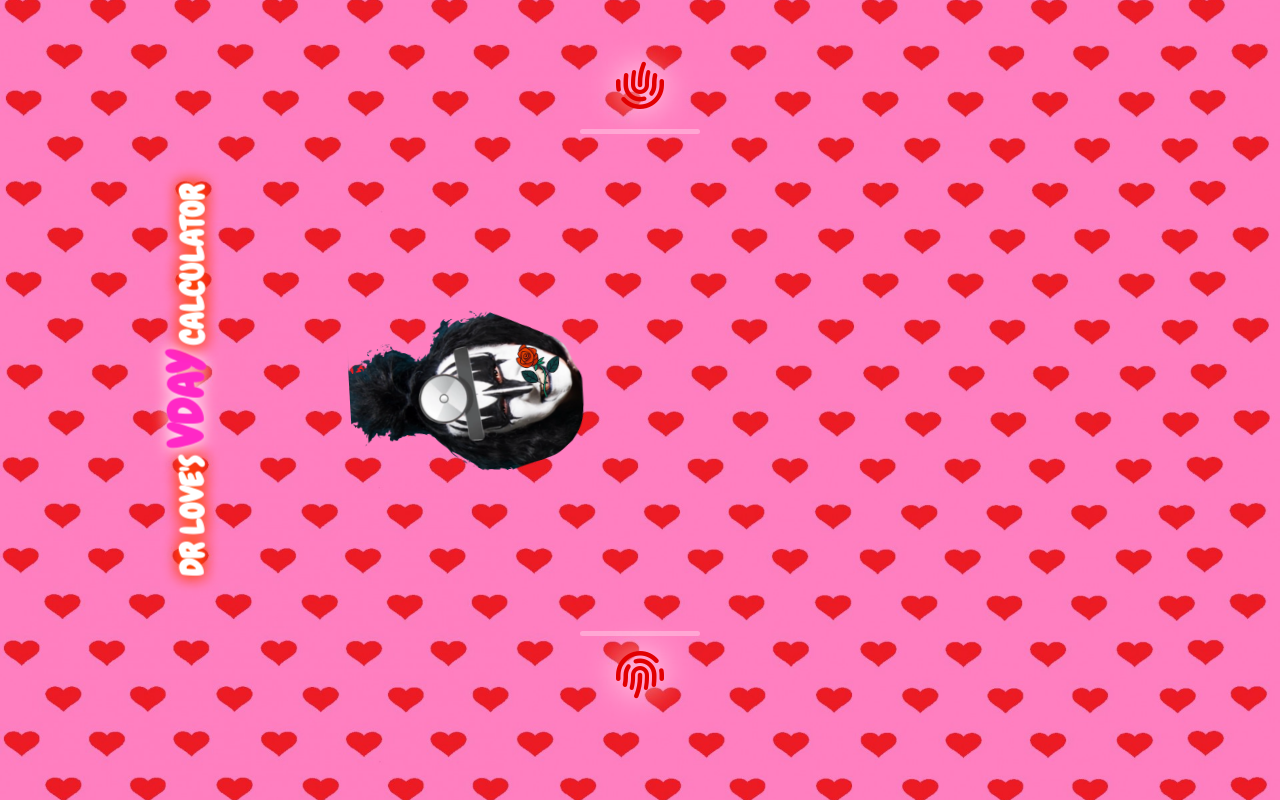
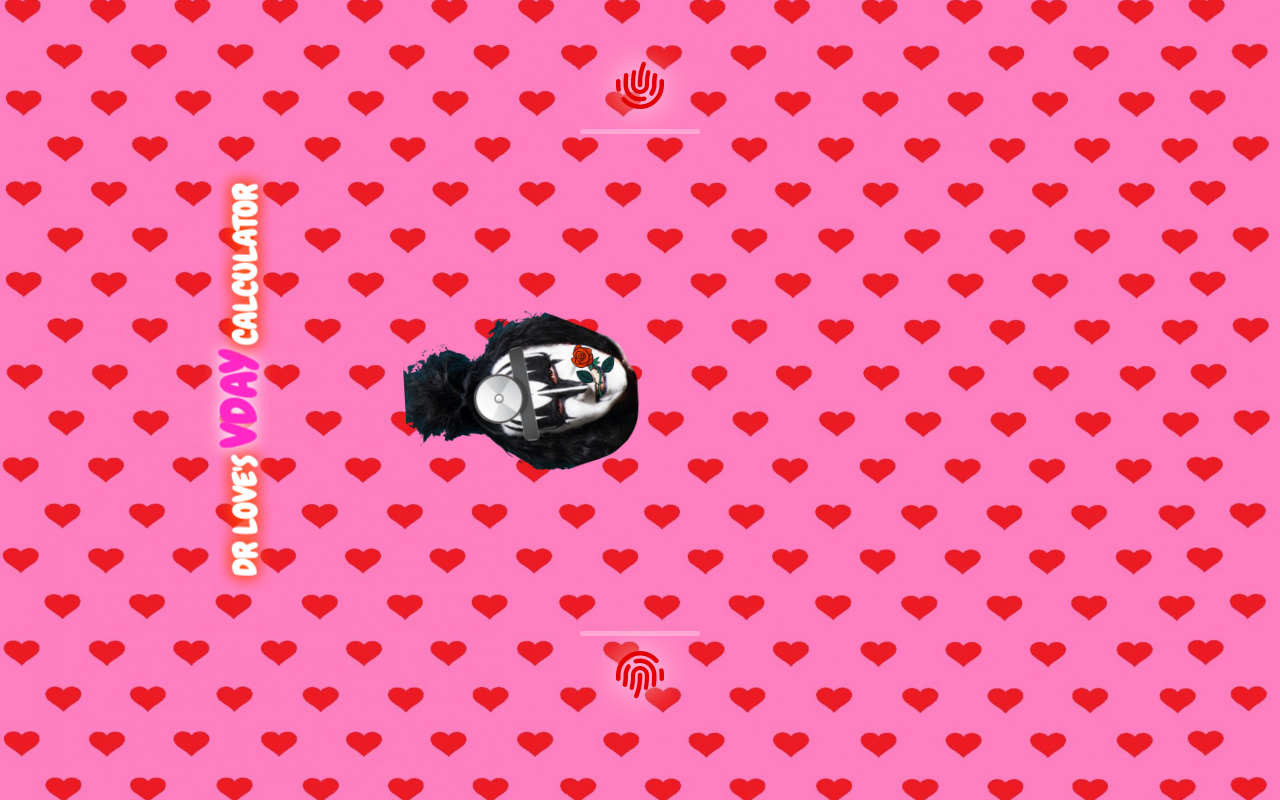
Before and after one commit to Takumi-2112/dr-love-calculator, a React (Vite) app: page / in a window 1280 px wide. Built offline with nearby package versions, Linux system fonts and the light colour scheme.

Commit message:
margin fixing

```diff
--- a/src/styles/App.css
+++ b/src/styles/App.css
@@ -42,7 +42,7 @@ html, body, #root {
 
 .title {
   position: fixed;
-  margin-left: 1%;
+  margin-left: 5%;
   transform: rotate(-90deg);
   color: #ffffff;
   font-size: 2rem;
@@ -76,7 +76,7 @@ html, body, #root {
 }
 
 .welcome-dr-div{
-  margin-right: 15%;
+  margin-right: 2%;
   width: 100%;
   min-height: 400px;
   display: flex;
@@ -102,7 +102,7 @@ html, body, #root {
 }
 
 .gene-div{
-  margin-right: 35%;
+  margin-right: 3%;
   width: 100%;
   min-height: 400px;
   display: flex;
@@ -128,7 +128,7 @@ html, body, #root {
 }
 
 .dr-love-div{
-  margin-right: 40%;
+  margin-right: 4%;
   width: 100%;
   min-height: 400px;
   display: flex;
```
